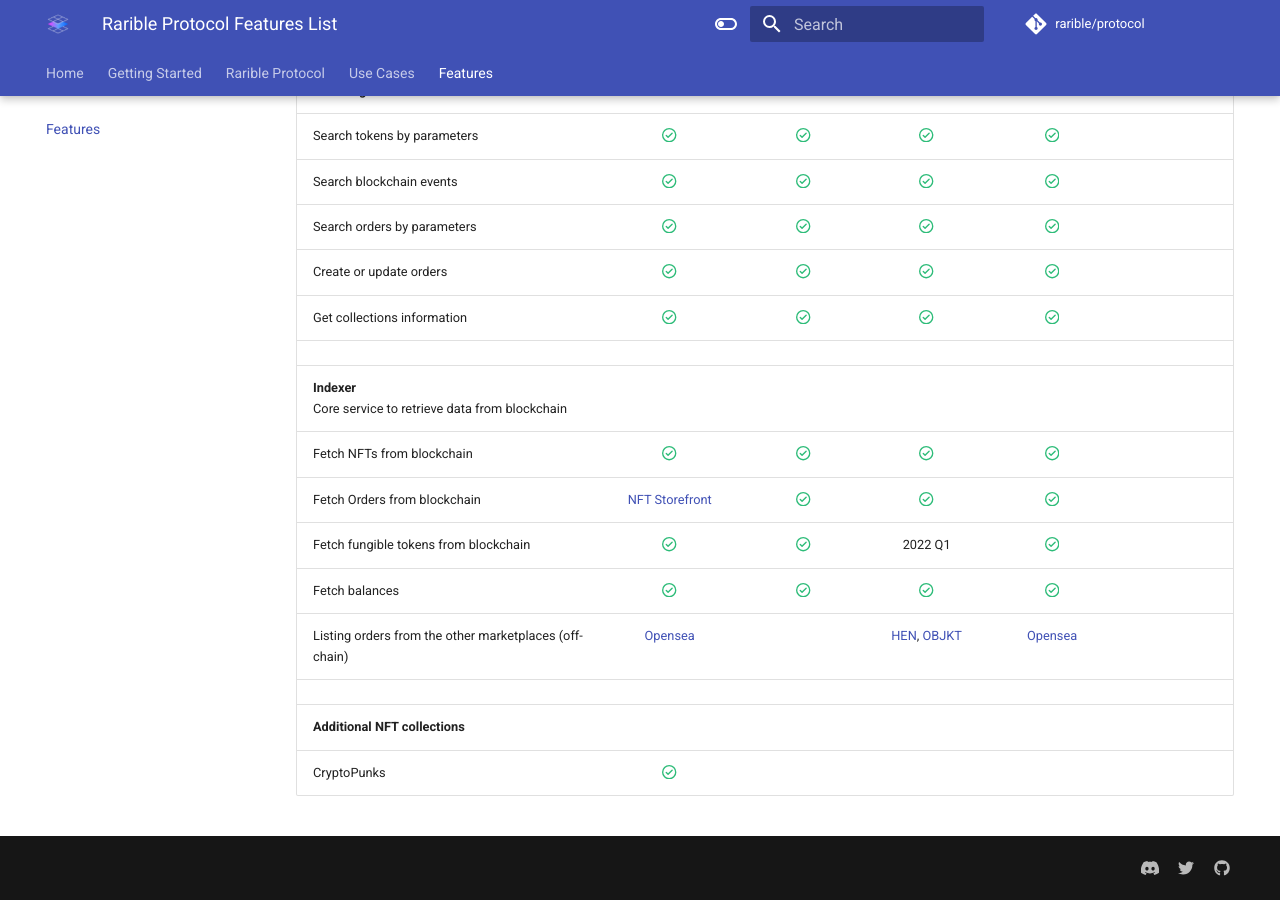
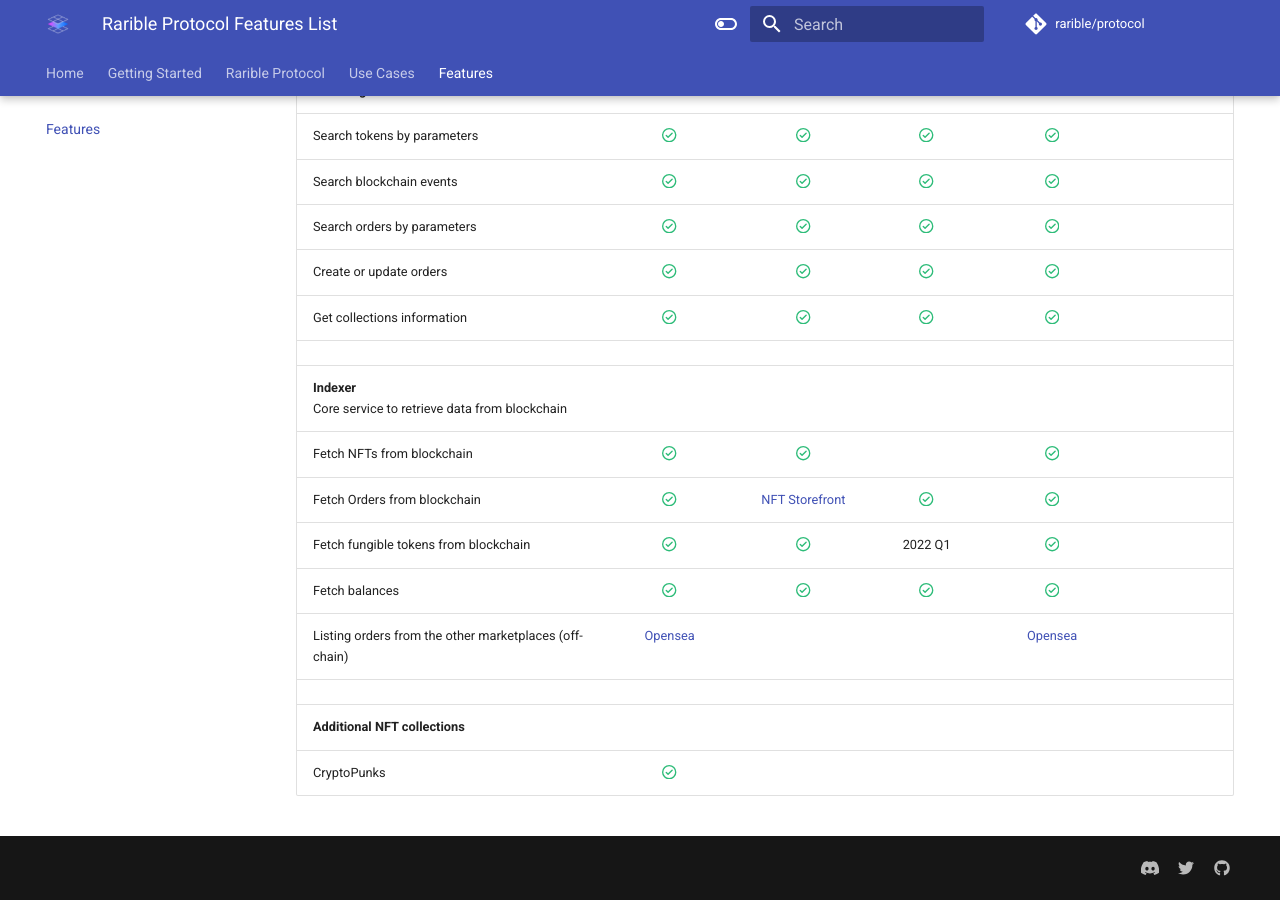
Before and after one commit to rarible/protocol, an MkDocs documentation site: the page built from docs/features.md, in a window 1280 px wide and 900 px high, scrolled down 883 px. Built offline with MkDocs 1.6.1 and Material for MkDocs 9.7.7, drawn with Linux system fonts in a browser that asks for light colours; comment, search, counter and statistics services are not loaded.

Commit message:
flow & tezos fix

```diff
--- a/docs/features.md
+++ b/docs/features.md
@@ -29,11 +29,11 @@
 | Get collections information                                   |                                  :octicons-check-circle-16:{ .check }                                  |                                :octicons-check-circle-16:{ .check }                                |                            :octicons-check-circle-16:{ .check }                            |                                  :octicons-check-circle-16:{ .check }                                  |                          |
 |                                                               |                                                                                                        |                                                                                                    |                                                                                            |                                                                                                        |                          |
 | **Indexer**<br/>Core service to retrieve data from blockchain |                                                                                                        |                                                                                                    |                                                                                            |                                                                                                        |                          |
-| Fetch NFTs from blockchain                                    |                                  :octicons-check-circle-16:{ .check }                                  |                                :octicons-check-circle-16:{ .check }                                |                            :octicons-check-circle-16:{ .check }                            |                                  :octicons-check-circle-16:{ .check }                                  |                          |
-| Fetch Orders from blockchain                                  |                       [NFT Storefront](https://github.com/onflow/nft-storefront)                       |                                :octicons-check-circle-16:{ .check }                                |                            :octicons-check-circle-16:{ .check }                            |                                  :octicons-check-circle-16:{ .check }                                  |                          |
+| Fetch NFTs from blockchain                                    |                                  :octicons-check-circle-16:{ .check }                                  |                                :octicons-check-circle-16:{ .check }                                |                                                                                            |                                  :octicons-check-circle-16:{ .check }                                  |                          |
+| Fetch Orders from blockchain                                  |                                  :octicons-check-circle-16:{ .check }                                  |                       [NFT Storefront](https://github.com/onflow/nft-storefront)                   |                            :octicons-check-circle-16:{ .check }                            |                                  :octicons-check-circle-16:{ .check }                                  |                          |
 | Fetch fungible tokens from blockchain                         |                                  :octicons-check-circle-16:{ .check }                                  |                                :octicons-check-circle-16:{ .check }                                |                                          2022 Q1                                           |                                  :octicons-check-circle-16:{ .check }                                  |                          |
 | Fetch balances                                                |                                  :octicons-check-circle-16:{ .check }                                  |                                :octicons-check-circle-16:{ .check }                                |                            :octicons-check-circle-16:{ .check }                            |                                  :octicons-check-circle-16:{ .check }                                  |                          |
-| Listing orders from the other marketplaces (off-chain)        |                                     [Opensea](https://opensea.io)                                      |                                                                                                    |               [HEN](https://www.hicetnunc.xyz/), [OBJKT](https://objkt.com/)               |                                     [Opensea](https://opensea.io)                                      |                          |
+| Listing orders from the other marketplaces (off-chain)        |                                     [Opensea](https://opensea.io)                                      |                                                                                                    |                                                                                            |                                     [Opensea](https://opensea.io)                                      |                          |
 |                                                               |                                                                                                        |                                                                                                    |                                                                                            |                                                                                                        |                          |
 | **Additional NFT collections**                                |                                                                                                        |                                                                                                    |                                                                                            |                                                                                                        |                          |
 | CryptoPunks                                                   |                                  :octicons-check-circle-16:{ .check }                                  |                                                                                                    |                                                                                            |                                                                                                        |                          |
```
